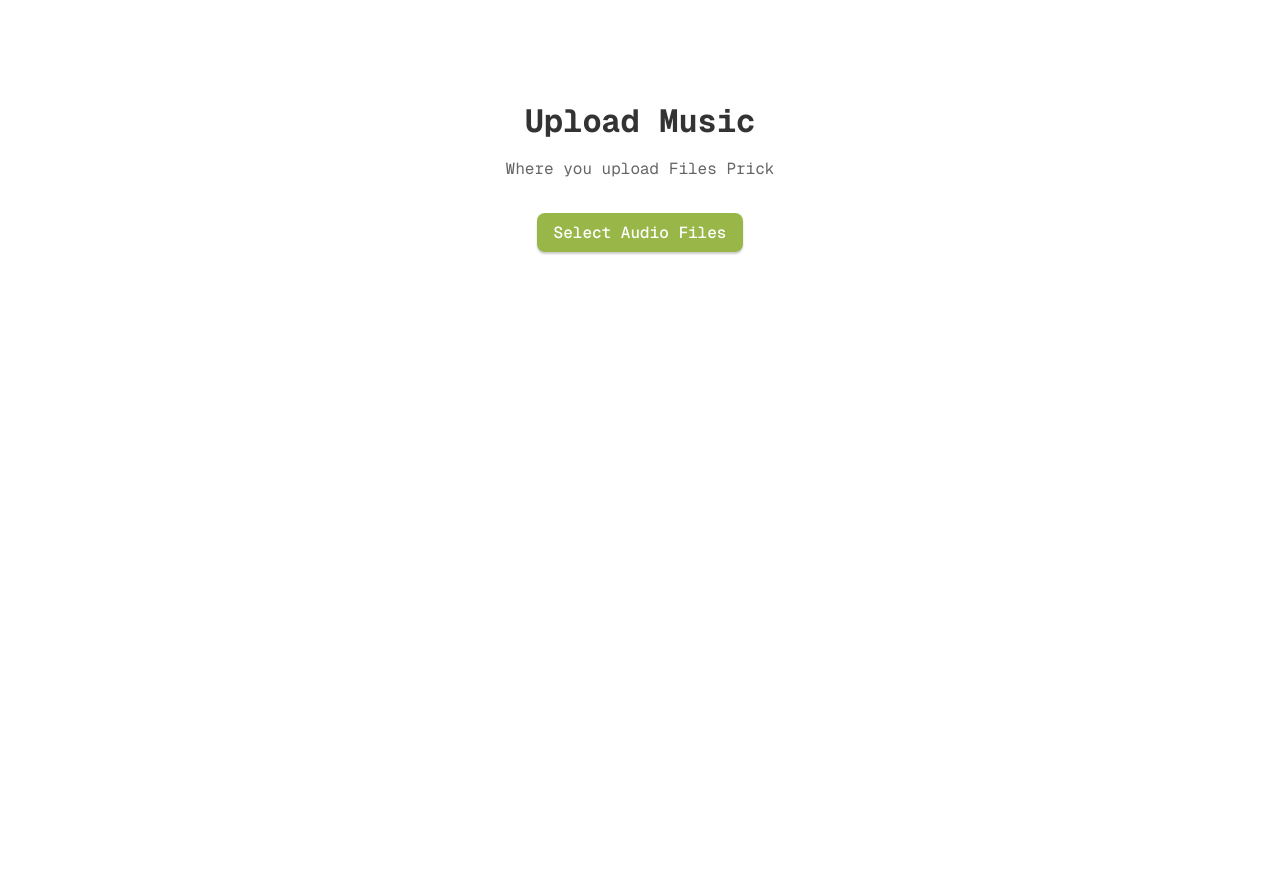
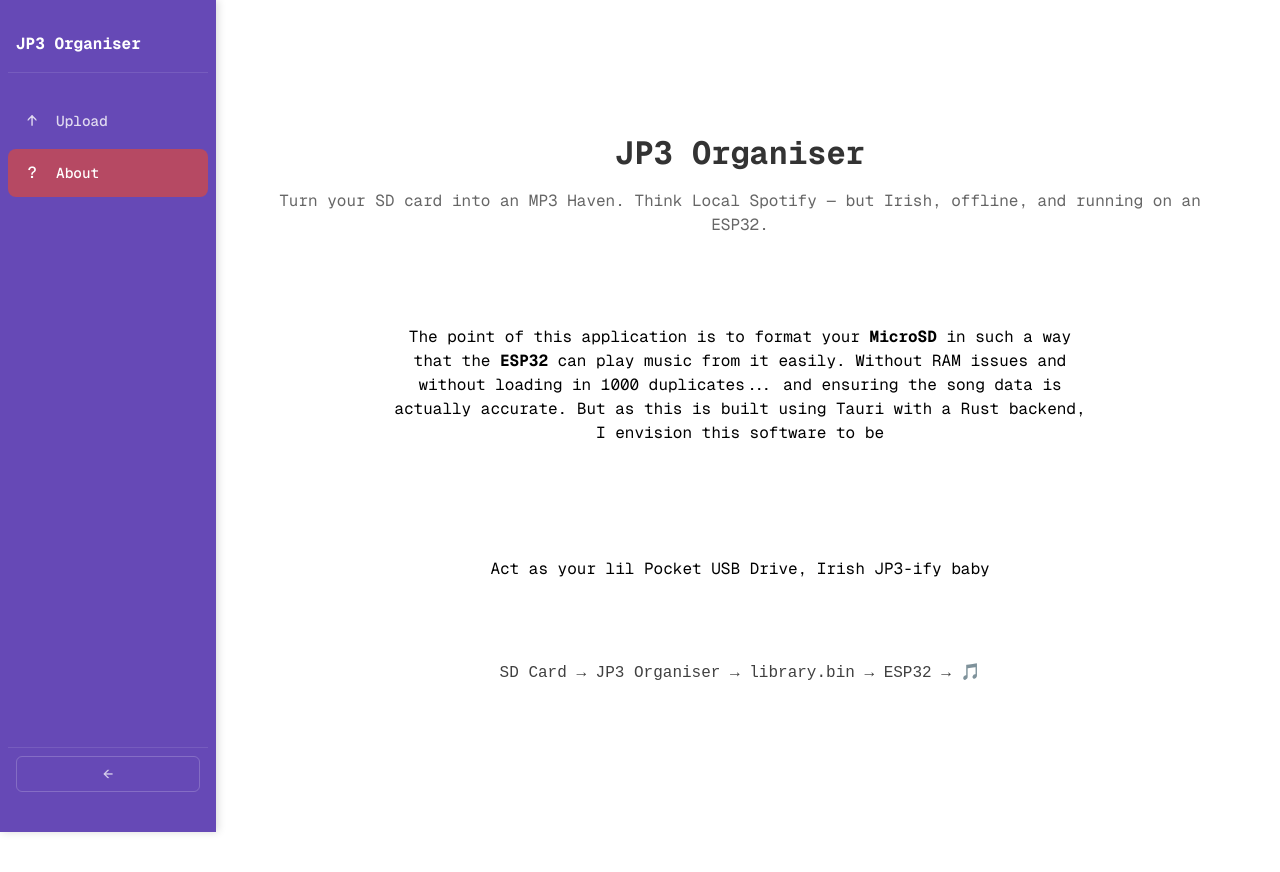
Before and after one commit to jaysteele13/jp3_organiser, a React (Vite) app in the folder jp3_organiser/: page /about in a window 1280 px wide. Shown: the top 872 px of the page. Before the commit the page ends 800 px from the top, so only its background shows below. Built offline with nearby package versions, Linux system fonts and the light colour scheme.

Commit message:
working navbar

```diff
--- a/jp3_organiser/package.json
+++ b/jp3_organiser/package.json
@@ -16,7 +16,8 @@
     "@tauri-apps/plugin-opener": "^2",
     "@tauri-apps/plugin-upload": "^2.3.2",
     "react": "^18.3.1",
-    "react-dom": "^18.3.1"
+    "react-dom": "^18.3.1",
+    "react-router-dom": "^7.11.0"
   },
   "devDependencies": {
     "@tauri-apps/cli": "^2",
--- a/jp3_organiser/src/App.jsx
+++ b/jp3_organiser/src/App.jsx
@@ -1,14 +1,31 @@
-import styles from './App.module.css'
-import About from './pages/About'
-import Upload from './pages/Upload'
+import { useState, useCallback } from 'react';
+import { Routes, Route, Navigate } from 'react-router-dom';
+import styles from './App.module.css';
+import Navbar from './components/Navbar';
+import About from './pages/About';
+import Upload from './pages/Upload';
+import { useKeyboardShortcut } from './hooks/useKeyboardShortcut';
 
 function App() {
+  const [isNavCollapsed, setIsNavCollapsed] = useState(false);
+
+  const toggleNav = useCallback(() => {
+    setIsNavCollapsed(prev => !prev);
+  }, []);
+
+  useKeyboardShortcut('s', toggleNav, { ctrl: true });
 
   return (
-    <main className={styles.container}>
-      {/* <About/> */}
-      <Upload/>
-    </main>
+    <div className={styles.appLayout}>
+      <Navbar isCollapsed={isNavCollapsed} onToggle={toggleNav} />
+      <main className={`${styles.content} ${isNavCollapsed ? styles.contentCollapsed : ''}`}>
+        <Routes>
+          <Route path="/" element={<Navigate to="/upload" replace />} />
+          <Route path="/upload" element={<Upload />} />
+          <Route path="/about" element={<About />} />
+        </Routes>
+      </main>
+    </div>
   );
 }
 
--- a/jp3_organiser/src/App.module.css
+++ b/jp3_organiser/src/App.module.css
@@ -1,12 +1,24 @@
 /* App-specific scoped styles */
 
-.container {
-  margin: 0;
+.appLayout {
+  display: flex;
+  min-height: 100vh;
+}
+
+.content {
+  margin-left: 200px;
+  flex: 1;
+  padding: 2rem;
   padding-top: 10vh;
   display: flex;
   flex-direction: column;
   justify-content: center;
   text-align: center;
+  transition: margin-left 0.25s ease;
+}
+
+.contentCollapsed {
+  margin-left: 60px;
 }
 
 .row {
--- /dev/null
+++ b/jp3_organiser/src/components/Navbar/index.js
@@ -0,0 +1 @@
+export { default } from './navbar';
--- /dev/null
+++ b/jp3_organiser/src/components/Navbar/navbar.jsx
@@ -0,0 +1,44 @@
+import { NavLink } from 'react-router-dom';
+import styles from './navbar.module.css';
+
+const NAV_ITEMS = [
+    { to: '/upload', label: 'Upload', icon: '↑' },
+    { to: '/about', label: 'About', icon: '?' },
+];
+
+export default function Navbar({ isCollapsed, onToggle }) {
+    return (
+        <nav className={`${styles.navbar} ${isCollapsed ? styles.collapsed : ''}`}>
+            <div className={styles.header}>
+                <div className={styles.logo}>
+                    {isCollapsed ? 'JP3' : 'JP3 Organiser'}
+                </div>
+            </div>
+
+            <div className={styles.navLinks}>
+                {NAV_ITEMS.map(({ to, label, icon }) => (
+                    <NavLink
+                        key={to}
+                        to={to}
+                        className={({ isActive }) =>
+                            `${styles.navLink} ${isActive ? styles.active : ''}`
+                        }
+                    >
+                        <span className={styles.icon}>{icon}</span>
+                        {!isCollapsed && <span className={styles.label}>{label}</span>}
+                    </NavLink>
+                ))}
+            </div>
+
+            <div className={styles.footer}>
+                <button
+                    className={styles.collapseBtn}
+                    onClick={onToggle}
+                    title={isCollapsed ? 'Expand (Ctrl+S)' : 'Collapse (Ctrl+S)'}
+                >
+                    {isCollapsed ? '→' : '←'}
+                </button>
+            </div>
+        </nav>
+    );
+}
--- /dev/null
+++ b/jp3_organiser/src/components/Navbar/navbar.module.css
@@ -0,0 +1,118 @@
+/* Arc Browser inspired vertical navbar */
+
+.navbar {
+    position: fixed;
+    left: 0;
+    top: 0;
+    height: 100vh;
+    width: 200px;
+    background-color: var(--quaternary);
+    display: flex;
+    flex-direction: column;
+    padding: 1rem 0.5rem;
+    transition: width 0.25s ease;
+    z-index: 100;
+    box-shadow: 2px 0 8px rgba(0, 0, 0, 0.15);
+}
+
+.navbar.collapsed {
+    width: 60px;
+}
+
+/* Header / Logo */
+.header {
+    padding: 0.5rem;
+    margin-bottom: 1.5rem;
+    border-bottom: 1px solid rgba(255, 255, 255, 0.1);
+}
+
+.logo {
+    color: #fff;
+    font-weight: 700;
+    font-size: 1rem;
+    white-space: nowrap;
+    overflow: hidden;
+    text-overflow: ellipsis;
+    padding: 0.5rem 0;
+}
+
+/* Navigation Links */
+.navLinks {
+    flex: 1;
+    display: flex;
+    flex-direction: column;
+    gap: 0.25rem;
+}
+
+.navLink {
+    display: flex;
+    align-items: center;
+    gap: 0.75rem;
+    padding: 0.75rem;
+    border-radius: 8px;
+    color: rgba(255, 255, 255, 0.8);
+    text-decoration: none;
+    transition: background-color 0.15s ease, color 0.15s ease;
+    white-space: nowrap;
+    overflow: hidden;
+}
+
+.navLink:hover {
+    background-color: var(--quaternary-hover);
+    color: #fff;
+}
+
+.navLink.active {
+    background-color: var(--primary);
+    color: #fff;
+}
+
+.navLink.active:hover {
+    background-color: var(--primary-hover);
+}
+
+.icon {
+    display: flex;
+    align-items: center;
+    justify-content: center;
+    width: 24px;
+    height: 24px;
+    font-size: 1rem;
+    flex-shrink: 0;
+}
+
+.label {
+    font-size: 0.9rem;
+    font-weight: 500;
+}
+
+/* Footer / Collapse button */
+.footer {
+    padding: 0.5rem;
+    padding-bottom: 1.5rem;
+    border-top: 1px solid rgba(255, 255, 255, 0.1);
+    margin-top: auto;
+}
+
+.collapseBtn {
+    display: flex;
+    align-items: center;
+    justify-content: center;
+    width: 100%;
+    min-height: 36px;
+    padding: 0.5rem 0.75rem;
+    background-color: transparent;
+    border: 1px solid rgba(255, 255, 255, 0.2);
+    color: rgba(255, 255, 255, 0.7);
+    border-radius: 6px;
+    cursor: pointer;
+    transition: background-color 0.15s ease, color 0.15s ease;
+    box-shadow: none;
+    line-height: 1;
+
+}
+
+.collapseBtn:hover {
+    background-color: rgba(255, 255, 255, 0.1);
+    color: #fff;
+}
--- a/jp3_organiser/src/hooks/index.js
+++ b/jp3_organiser/src/hooks/index.js
@@ -1,2 +1,2 @@
-// Custom React hooks go here
-// Example: useLocalStorage, useDebounce, useFileUpload, etc.
+// Custom React hooks
+export { useKeyboardShortcut } from './useKeyboardShortcut';
--- /dev/null
+++ b/jp3_organiser/src/hooks/useKeyboardShortcut.js
@@ -0,0 +1,35 @@
+import { useEffect, useRef } from 'react';
+
+/**
+ * Hook to handle keyboard shortcuts
+ * @param {string} key - The key to listen for
+ * @param {Function} callback - Function to call when key combo is pressed
+ * @param {Object} options - Modifier keys (ctrl, shift, alt, meta)
+ */
+export function useKeyboardShortcut(key, callback, { ctrl = false, shift = false, alt = false, meta = false } = {}) {
+    const callbackRef = useRef(callback);
+
+    // Keep callback ref current without triggering effect re-runs
+    useEffect(() => {
+        callbackRef.current = callback;
+    });
+
+    useEffect(() => {
+        const handleKeyDown = (e) => {
+            const keyMatch = e.key.toLowerCase() === key.toLowerCase();
+            const ctrlMatch = ctrl ? (e.ctrlKey || e.metaKey) : (!e.ctrlKey && !e.metaKey);
+            const shiftMatch = e.shiftKey === shift;
+            const altMatch = e.altKey === alt;
+
+            if (keyMatch && ctrlMatch && shiftMatch && altMatch) {
+                e.preventDefault();
+                e.stopPropagation();
+                callbackRef.current();
+            }
+        };
+
+        // Use capture phase to intercept before other handlers
+        window.addEventListener('keydown', handleKeyDown, true);
+        return () => window.removeEventListener('keydown', handleKeyDown, true);
+    }, [key, ctrl, shift, alt, meta]);
+}
--- a/jp3_organiser/src/main.jsx
+++ b/jp3_organiser/src/main.jsx
@@ -1,10 +1,13 @@
 import React from "react";
 import ReactDOM from "react-dom/client";
+import { BrowserRouter } from "react-router-dom";
 import "./styles/global.css";
 import App from "./App";
 
 ReactDOM.createRoot(document.getElementById("root")).render(
   <React.StrictMode>
-    <App />
+    <BrowserRouter>
+      <App />
+    </BrowserRouter>
   </React.StrictMode>,
 );
--- a/jp3_organiser/src/pages/About/About.module.css
+++ b/jp3_organiser/src/pages/About/About.module.css
@@ -2,7 +2,6 @@
   min-height: 100vh;
   display: flex;
   flex-direction: column;
-  justify-content: center;
   align-items: center;
   text-align: center;
   padding: 2rem;
```
Also changed, not shown: 1 other file (tests, documents, lock files or other folders).
